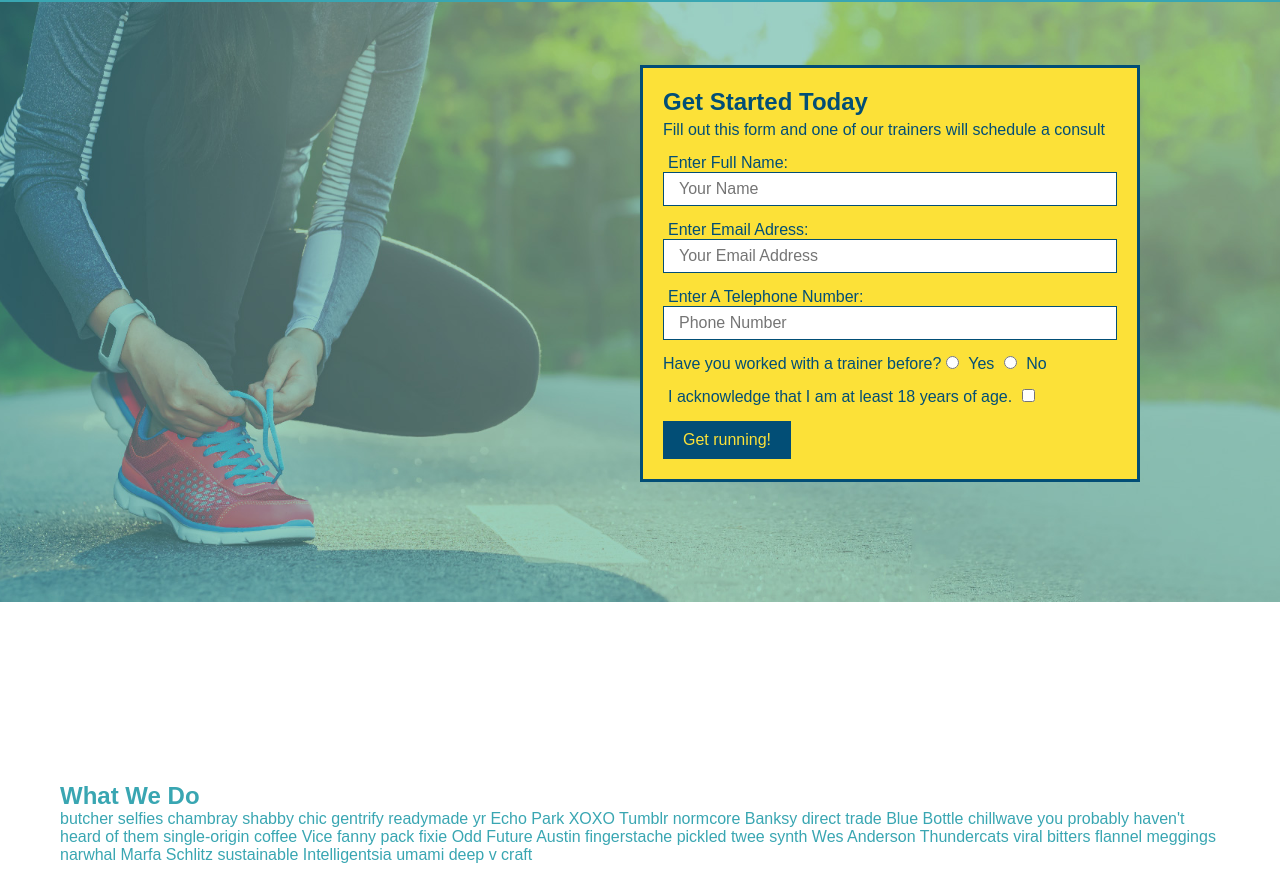
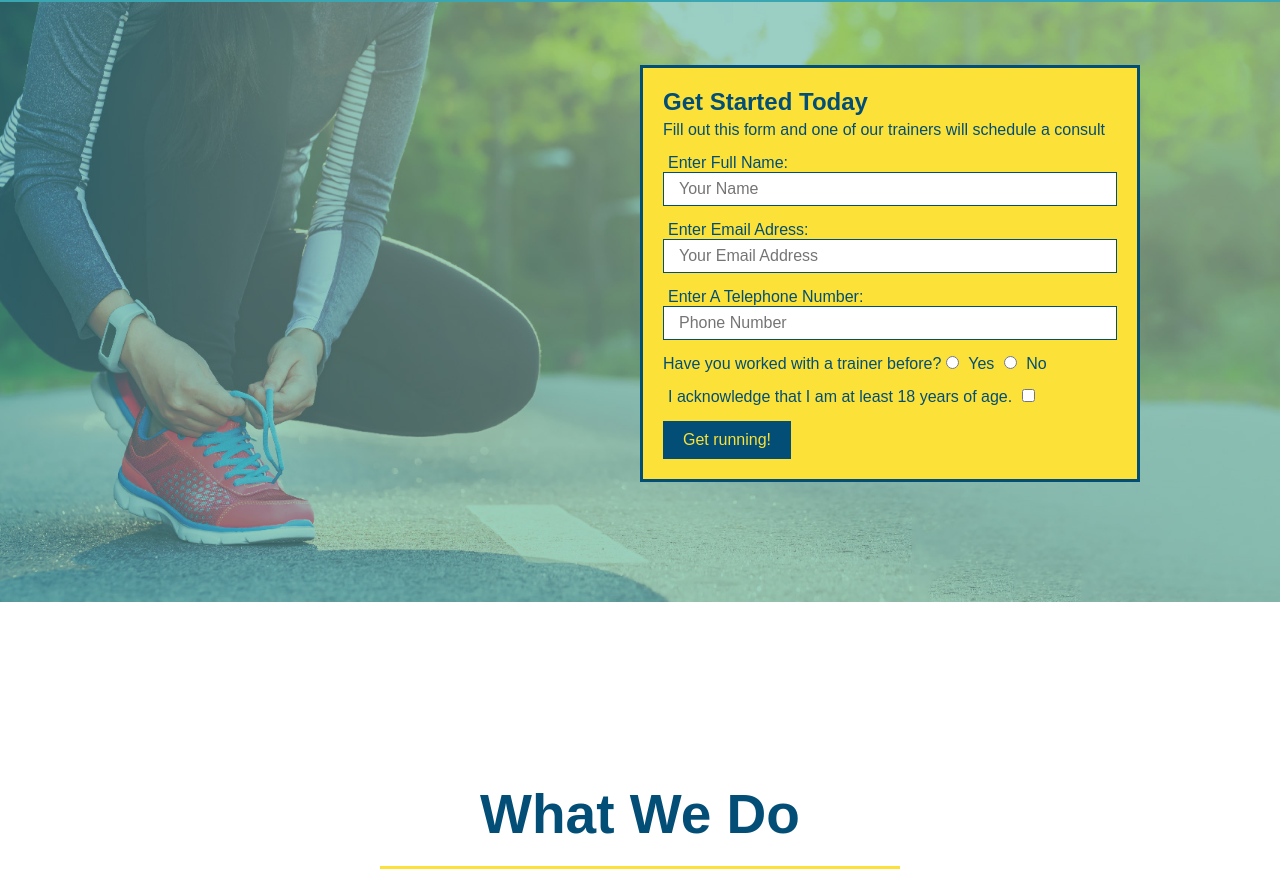
Before and after one commit to ccffdead/Run-Buddy, a plain HTML site: page index.html in a window 1280 px wide. Shown: the part 80-952 px from the top of the page. Drawn offline with Linux system fonts and the light colour scheme.

Commit message:
style what we do

```diff
--- a/assets/css/style.css
+++ b/assets/css/style.css
@@ -94,6 +94,29 @@ body {
     font-family: Arial, Helvetica, sans-serif;
     color: #39a6b2
 }
+/* "What we do" Styles */
+.intro {
+    text-align: center;
+}
+/* "What we do" h2 Styles */
+.intro h2 {
+    font-size: 55px;
+    color: #024e76;
+    margin-bottom: 35px;
+    padding: 0 100px 20px 100px;
+    border-bottom: 3px solid;
+    border-color: #fce138;
+    display: inline-block;
+}
+/* "What we do" h2 Styles */
+.intro p {
+    line-height: 1.7;
+    color: #39a6b2;
+    width: 80%;
+    font-size: 20px;
+    margin: 0 auto;
+}
+
 /* Footer Styles */
 footer {
     background: #fce138;
--- a/index.html
+++ b/index.html
@@ -85,7 +85,7 @@
 
             </section>
 <!-- "What we do" section-->
-            <section id="what-we-do">
+            <section id="what-we-do" class="intro">
                 <h2>What We Do</h2>
                     <p>butcher selfies chambray shabby chic gentrify readymade yr Echo Park XOXO Tumblr normcore Banksy direct trade Blue Bottle chillwave you probably haven't heard of them single-origin coffee Vice fanny pack fixie Odd Future Austin fingerstache pickled twee synth Wes Anderson Thundercats viral bitters flannel meggings narwhal Marfa Schlitz sustainable Intelligentsia umami deep v craft
                     </p>
```
